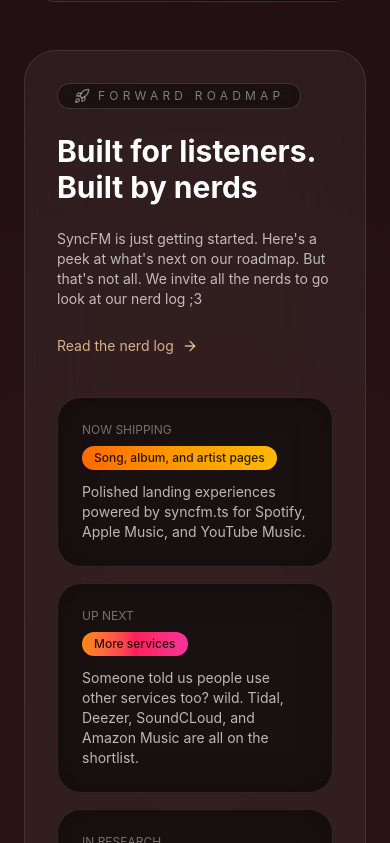
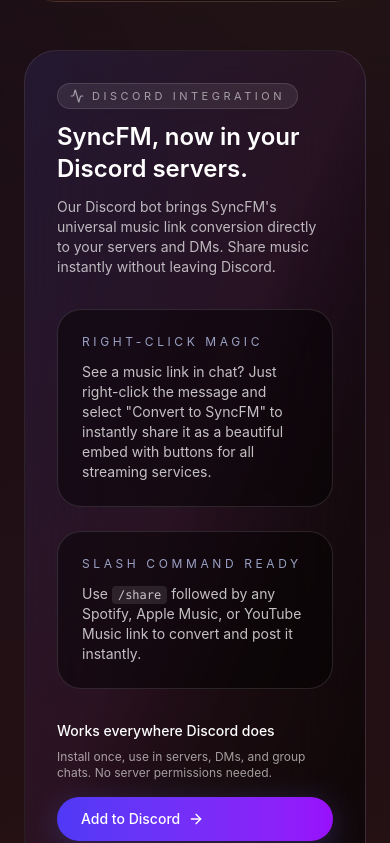
Before and after one commit to sync-fm/web, a Next.js app: page / in a window 390 px wide. Shown: the part 5181-6024 px from the top of the page. Built offline with nearby package versions, Linux system fonts and the light colour scheme.

Commit message:
Add dihcord integration section and update footer with discord link; add discord bot to the umbrella projects

```diff
--- a/app/page.tsx
+++ b/app/page.tsx
@@ -546,6 +546,83 @@
 					</section>
 
 					<section
+						id="discord-bot"
+						className="rounded-4xl border border-white/10 bg-linear-to-br from-indigo-500/12 via-purple-500/6 to-black/60 p-8 backdrop-blur-2xl"
+					>
+						<div className="mb-8 space-y-3">
+							<p className="inline-flex items-center gap-2 rounded-full border border-white/12 bg-white/8 px-3 py-1 text-[11px] uppercase tracking-[0.32em] text-white/55">
+								<Activity className="h-3.5 w-3.5" />
+								Discord Integration
+							</p>
+							<h3 className="text-2xl font-semibold text-white">
+								SyncFM, now in your Discord servers.
+							</h3>
+							<p className="text-sm text-white/70">
+								Our Discord bot brings SyncFM's universal music link conversion
+								directly to your servers and DMs. Share music instantly without
+								leaving Discord.
+							</p>
+						</div>
+						<div className="grid gap-6 md:grid-cols-2">
+							<motion.div
+								className="rounded-3xl border border-white/12 bg-black/45 p-6"
+								initial={{ opacity: 0, y: 16 }}
+								whileInView={{ opacity: 1, y: 0 }}
+								viewport={{ once: true }}
+								transition={{ duration: 0.45 }}
+							>
+								<p className="text-xs uppercase tracking-[0.3em] text-indigo-200/75">
+									Right-click magic
+								</p>
+								<p className="mt-3 text-sm text-white/75">
+									See a music link in chat? Just right-click the message and
+									select "Convert to SyncFM" to instantly share it as a
+									beautiful embed with buttons for all streaming services.
+								</p>
+							</motion.div>
+							<motion.div
+								className="rounded-3xl border border-white/12 bg-black/45 p-6"
+								initial={{ opacity: 0, y: 16 }}
+								whileInView={{ opacity: 1, y: 0 }}
+								viewport={{ once: true }}
+								transition={{ duration: 0.45, delay: 0.1 }}
+							>
+								<p className="text-xs uppercase tracking-[0.3em] text-indigo-200/75">
+									Slash command ready
+								</p>
+								<p className="mt-3 text-sm text-white/75">
+									Use{" "}
+									<code className="rounded bg-white/10 px-1.5 py-0.5 text-xs font-mono">
+										/share
+									</code>{" "}
+									followed by any Spotify, Apple Music, or YouTube Music link to
+									convert and post it instantly.
+								</p>
+							</motion.div>
+						</div>
+						<div className="mt-8 flex flex-col gap-4 sm:flex-row sm:items-center sm:justify-between">
+							<div className="space-y-2">
+								<p className="text-sm font-medium text-white">
+									Works everywhere Discord does
+								</p>
+								<p className="text-xs text-white/60">
+									Install once, use in servers, DMs, and group chats. No server
+									permissions needed.
+								</p>
+							</div>
+							<Link
+								href="https://discord.com/oauth2/authorize?client_id=1432684540991770684"
+								target="_blank"
+								rel="noreferrer"
+								className="inline-flex items-center gap-2 rounded-full bg-linear-to-r from-indigo-600 to-purple-600 px-6 py-3 text-sm font-medium text-white shadow-[0_8px_32px_rgba(99,102,241,0.3)] transition hover:shadow-[0_8px_32px_rgba(99,102,241,0.4)] hover:scale-[1.02]"
+							>
+								Add to Discord
+								<ArrowRight className="h-4 w-4" />
+							</Link>
+						</div>
+					</section>
+
+					<section
 						id="roadmap"
 						className="rounded-4xl border border-white/10 bg-white/5 p-8 backdrop-blur-2xl"
 					>
--- a/components/landing/LandingFooter.tsx
+++ b/components/landing/LandingFooter.tsx
@@ -26,6 +26,14 @@
 					>
 						GitHub
 					</Link>
+					<Link
+						href="https://discord.gg/v6bCFuavU6"
+						target="_blank"
+						rel="noreferrer"
+						className="transition hover:text-orange-200"
+					>
+						Discord
+					</Link>
 				</div>
 			</div>
 		</footer>
--- a/components/nerds/UmbrellaProjects.tsx
+++ b/components/nerds/UmbrellaProjects.tsx
@@ -6,7 +6,7 @@
 
 export const UmbrellaProjects = () => {
 	return (
-		<section className="rounded-[32px] border border-white/10 bg-black/45 p-8 backdrop-blur-2xl">
+		<section className="rounded-4xl border border-white/10 bg-black/45 p-8 backdrop-blur-2xl">
 			<div className="flex flex-col gap-8 lg:flex-row lg:items-start">
 				<div className="flex-1 space-y-4">
 					<span className="inline-flex items-center gap-2 rounded-full border border-white/15 bg-white/5 px-4 py-1 text-xs uppercase tracking-[0.3em] text-white/45">
@@ -26,7 +26,7 @@
 					{umbrellaProjects.map((project) => (
 						<motion.div
 							key={project.name}
-							className="rounded-3xl border border-white/10 bg-gradient-to-br from-white/6 via-white/3 to-white/10 p-5 backdrop-blur-xl"
+							className="rounded-3xl border border-white/10 bg-linear-to-br from-white/6 via-white/3 to-white/10 p-5 backdrop-blur-xl"
 							initial={{ opacity: 0, y: 20 }}
 							whileInView={{ opacity: 1, y: 0 }}
 							viewport={{ once: true }}
--- a/components/nerds/constants.ts
+++ b/components/nerds/constants.ts
@@ -8,6 +8,11 @@
         name: "syncfm.ts toolkit",
         description:
             "TypeScript SDK that orchestrates canonical IDs, adapter lifecycles, atomic storage, and background workers for third-party integrations.",
+    },
+    {
+        name: "discord bot",
+        description:
+            "User-installable Discord app with context menus and slash commands that converts music links to SyncFM embeds with multi-service buttons, now shipping in production.",
     },
     {
         name: "applemusic-api",
@@ -30,11 +35,6 @@
             title: "Worker mesh",
             body: "Resilient Bun workers orchestrate retries, rate limits, and long-tail catalog lookups so our adapter graph scales without cascading timeouts.",
             tags: ["bun", "queues", "resilience"],
-        },
-        {
-            title: "SyncFM Discord App",
-            body: "Prototype app that converts music links, resolves canonical IDs, and unfurls deep links that respect each listener's preferred service.",
-            tags: ["discord", "presence", "social"],
         },
         {
             title: "Open Music RPC",
```
